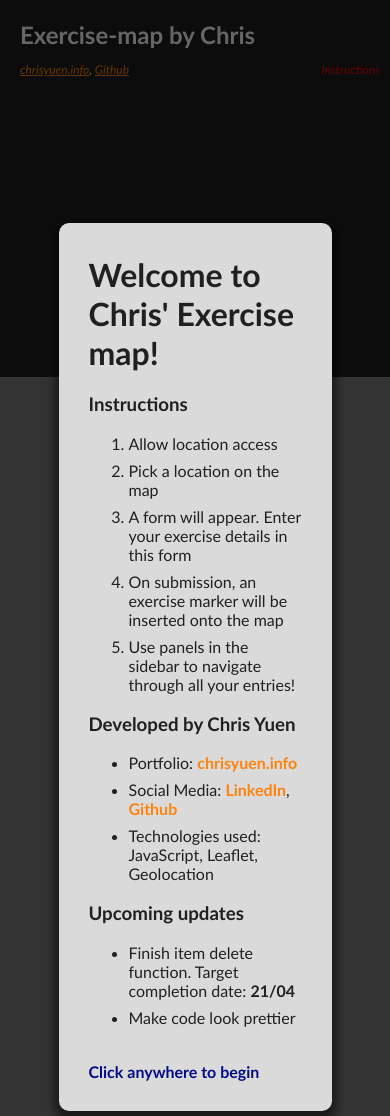
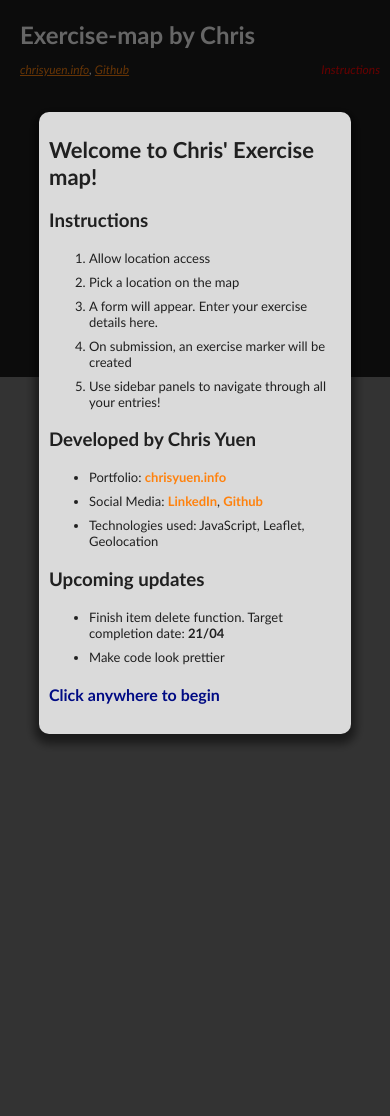
Before and after one commit to chris-y-dev/exercise-map, a PHP site: page / in a window 390 px wide. Run offline with PHP 8.4, Linux system fonts and the light colour scheme; some libraries are stand-ins or nearby versions.

Commit message:
Responsive for most devices. Happy with product for now

```diff
--- a/index.html
+++ b/index.html
@@ -24,9 +24,9 @@
           <ol>
             <li>Allow location access</li>
             <li>Pick a location on the map</li>
-            <li>A form will appear. Enter your exercise details in this form</li>
-            <li>On submission, an exercise marker will be inserted onto the map</li>
-            <li>Use panels in the sidebar to navigate through all your entries!</li>
+            <li>A form will appear. Enter your exercise details here.</li>
+            <li>On submission, an exercise marker will be created</li>
+            <li>Use sidebar panels to navigate through all your entries!</li>
           </ol>
           <h3>Developed by Chris Yuen</h3>
             <ul>
--- a/styles.css
+++ b/styles.css
@@ -296,7 +296,61 @@ textarea{
     border: 1px solid var(--color-sport)
 }
 
-@media screen and (max-width:800px) {
+
+.modal {
+    display: none;
+    position: fixed;
+    z-index: 1001;
+    left: 0;
+    top: 0;
+    width: 100%;
+    height: 100%;
+    overflow:auto;
+    background-color: rgb(0,0,0);
+    background-color: rgba(0,0,0,0.6);
+  }
+
+.modal-content {
+    color: rgb(32, 32, 32);;
+    position: relative;
+    top: 10%;
+    z-index: 1002;
+    background-color: #dadada;
+    border-radius: 10px;
+    margin: auto;
+    margin-bottom: 20px;
+    padding: 10px 30px 30px 30px;
+    width: 70%;
+    max-width: 600px;
+    box-shadow: 0 5px 10px 5px rgba(0,0,0,0.5)
+  }
+
+.close-modal{
+    margin: 35px 0 0 0;
+    font-weight: 600;
+    color: rgb(0, 11, 132)
+}
+
+.close-modal:hover{
+    color: rgb(86, 127, 202)
+}
+
+.modal-content li{
+    margin: 8px 0;
+}
+
+.modal-content a{
+    text-decoration: none;
+    color: var(--theme-orange);
+    font-weight: 600;
+}
+
+.modal-content a:hover{
+    text-decoration: underline;
+    color: var(--theme-orange-hover);
+}
+
+@media screen and (max-width:700px) {
     body {
         flex-direction: column-reverse;
     }
@@ -388,6 +442,28 @@ textarea{
     #map{
         width: 100%;
     }
+
+    .modal-content{
+        padding: 10px;
+        width: 80%;
+    }
+
+    .modal h1{
+        font-size: 22px;
+        font-weight: bolder;
+    }
+
+    .modal h2{
+        font-size: 20px;
+    }
+
+    .modal li{
+        font-size: 13px;
+    }
+
+    .close-modal{
+        margin: 20px 0;
+    }
 }
 
 
@@ -400,55 +476,3 @@ textarea{
         height:20%;
     }
 }
-
-.modal {
-    display: none;
-    position: fixed;
-    z-index: 500;
-    left: 0;
-    top: 0;
-    width: 100%;
-    height: 100%;
-    overflow: auto;
-    background-color: rgb(0,0,0);
-    background-color: rgba(0,0,0,0.6);
-  }
-
-.modal-content {
-    color: rgb(32, 32, 32);;
-    position: relative;
-    z-index: 501;
-    top: 20%;
-    background-color: #dadada;
-    border-radius: 10px;
-    margin: auto;
-    padding: 10px 30px 30px 30px;
-    width: 70%;
-    max-width: 600px;
-    box-shadow: 0 5px 10px 5px rgba(0,0,0,0.5)
-  }
-
-.close-modal{
-    margin: 35px 0 0 0;
-    font-weight: 600;
-    color: rgb(0, 11, 132)
-}
-
-.close-modal:hover{
-    color: rgb(86, 127, 202)
-}
-
-.modal-content li{
-    margin: 8px 0;
-}
-
-.modal-content a{
-    text-decoration: none;
-    color: var(--theme-orange);
-    font-weight: 600;
-}
-
-.modal-content a:hover{
-    text-decoration: underline;
-    color: var(--theme-orange-hover);
-}
```
